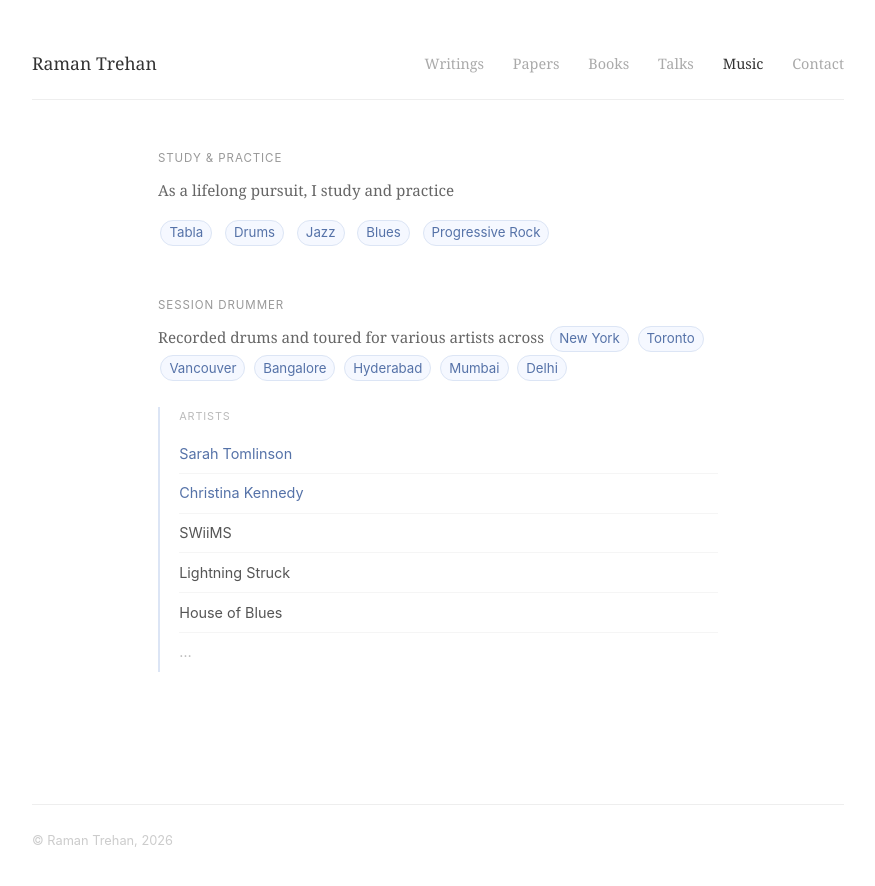
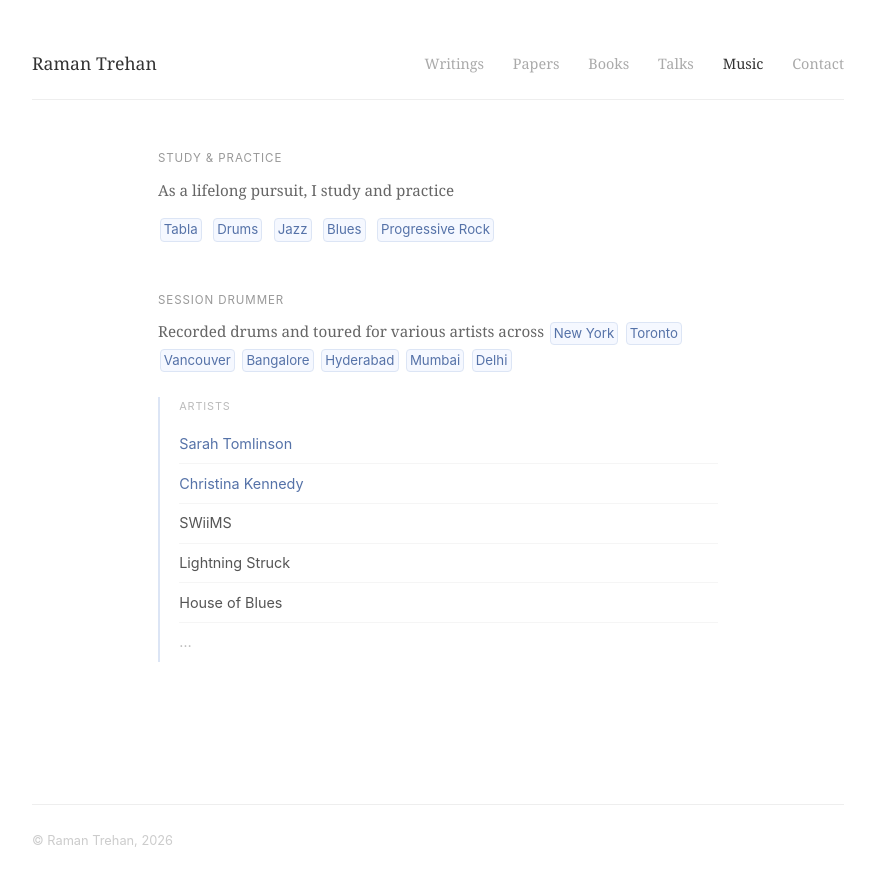
Before and after one commit to ramandeeptrehan/ramandeeptrehan.github.io, a Jekyll site: the page built from music/index.html, in a window 1280 px wide. Shown: the top 886 px of the page, without its empty margins (202-1077 px from the left). Built offline with Jekyll 4.4.1, drawn with Linux system fonts in a browser that asks for light colours.

Commit message:
Tighten city tag padding on music page

```diff
--- a/assets/css/style.css
+++ b/assets/css/style.css
@@ -371,15 +371,15 @@ article h2 {
 .music-tag {
   display: inline-block;
   font-size: 0.83rem;
-  padding: 0.08rem 0.5rem;
-  border-radius: 20px;
+  padding: 0 0.2rem;
+  border-radius: 4px;
   font-family: -apple-system, BlinkMacSystemFont, sans-serif;
   background: #f5f8ff;
   color: #5572a8;
   border: 1px solid #dce5f5;
   vertical-align: middle;
   line-height: 1.6;
-  margin: 0.1rem 0.15rem;
+  margin: 0 0.1rem;
 }
 
 .music-subsection {
```
